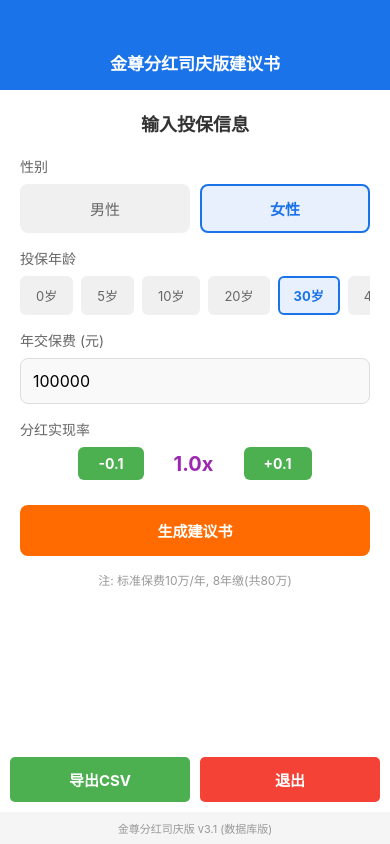
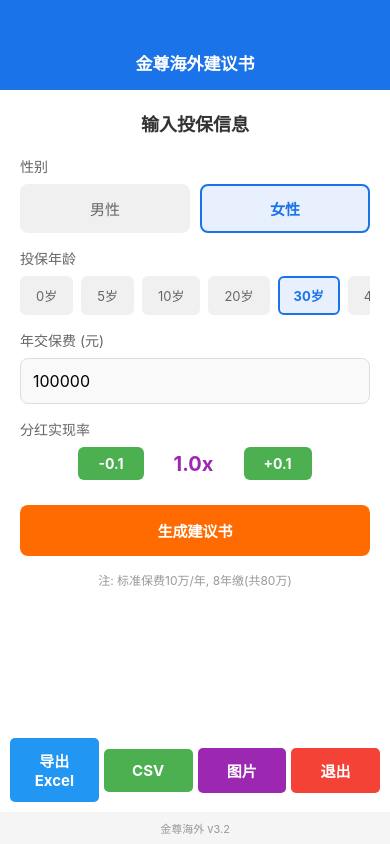
Before and after one commit to yxyjhkl/insurance-pdf-tool, a React Native app: screen / in a window 390 px wide. Built offline with nearby package versions, Linux system fonts and the light colour scheme.

Commit message:
新增导出Excel和图片功能，应用改名金尊海外

```diff
--- a/App.tsx
+++ b/App.tsx
@@ -1,9 +1,128 @@
-import React, { useState } from 'react';
+import React, { useState, useRef } from 'react';
 import { StyleSheet, Text, View, ScrollView, TouchableOpacity, Alert, ActivityIndicator, Share, BackHandler, TextInput, Dimensions, Modal } from 'react-native';
 import * as FileSystem from 'expo-file-system';
 import { StatusBar } from 'expo-status-bar';
 
 const INSURANCE_DB = require('./insurance_db.js');
+
+// Excel export helper
+const createExcelBuffer = (data: DataRow[], gender: string, age: number, premium: number, dividendRate: string): string => {
+  const header = ['保单年度', '年龄', '期交保费', '累计保费', '身故总利益', '主险现价', '现价增长率', '当年分红现价', '累计分红现价', '演示生存总利益', '演示增长率', '预期生存总利益', '预期增长率', '预期单利'];
+
+  const rows = data.map(row => [
+    row.policy_year,
+    row.age,
+    row.premium,
+    row.total_premium,
+    row.death_benefit,
+    row.cash_value,
+    row.growth_rate !== null ? (row.growth_rate * 100).toFixed(2) + '%' : '--',
+    row.current_dividend_cash,
+    row.accum_dividend_cash,
+    row.demo_survival,
+    row.demo_rate !== null ? (row.demo_rate * 100).toFixed(2) + '%' : '--',
+    row.expected_survival,
+    row.expected_rate !== null ? (row.expected_rate * 100).toFixed(2) + '%' : '--',
+    row.expected_simple_rate !== null ? (row.expected_simple_rate * 100).toFixed(2) + '%' : '--',
+  ]);
+
+  let csv = header.join('\t') + '\n';
+  rows.forEach(row => {
+    csv += row.join('\t') + '\n';
+  });
+
+  // Add summary info
+  const infoRow = ['投保信息', gender === 'M' ? '男性' : '女性', age + '岁', premium + '元', '分红' + dividendRate + 'x'];
+  csv += '\n' + infoRow.join('\t');
+
+  return csv;
+};
+
+const exportToExcel = async (data: DataRow[], gender: string, age: number, premium: number, dividendRate: string) => {
+  if (data.length === 0) {
+    Alert.alert('提示', '请先计算数据');
+    return;
+  }
+
+  try {
+    const csvContent = createExcelBuffer(data, gender, age, parseFloat(premium), dividendRate);
+    const fileName = `金尊海外建议书_${new Date().getTime()}.xls`;
+    const filePath = FileSystem.documentDirectory + fileName;
+
+    await FileSystem.writeAsStringAsync(filePath, csvContent, {
+      encoding: FileSystem.EncodingType.UTF8,
+    });
+
+    Alert.alert('导出成功', `文件已保存: ${fileName}`, [
+      { text: '分享', onPress: () => Share.share({ message: filePath, url: filePath }) },
+      { text: '确定' }
+    ]);
+  } catch (error) {
+    Alert.alert('导出失败', '无法保存文件');
+  }
+};
+
+// Simple text to image (saves as HTML that can be viewed as image)
+const exportToImage = async (data: DataRow[], gender: string, age: number, premium: number, dividendRate: string) => {
+  if (data.length === 0) {
+    Alert.alert('提示', '请先计算数据');
+    return;
+  }
+
+  try {
+    let html = `<!DOCTYPE html><html><head><meta charset="utf-8"><style>
+      body { font-family: Arial; padding: 10px; }
+      h2 { text-align: center; color: #1a73e8; }
+      .info { text-align: center; margin-bottom: 10px; color: #666; }
+      table { border-collapse: collapse; width: 100%; font-size: 10px; }
+      th { background: #1a73e8; color: white; padding: 6px; text-align: center; }
+      td { border: 1px solid #ddd; padding: 4px; text-align: right; }
+      tr:nth-child(even) { background: #f5f5f5; }
+      .highlight { color: #1a73e8; font-weight: bold; }
+    </style></head><body>`;
+
+    html += `<h2>金尊海外建议书</h2>`;
+    html += `<p class="info">${gender === 'M' ? '男性' : '女性'} ${age}岁 | 年交保费 ${parseInt(premium).toLocaleString()}元 | 分红实现率 ${dividendRate}x</p>`;
+    html += `<table><tr><th>保单<br>年度</th><th>年龄</th><th>期交<br>保费</th><th>累计<br>保费</th><th>身故<br>总利益</th><th>主险<br>现价</th><th>现价<br>增长率</th><th>当年<br>分红现价</th><th>累计<br>分红现价</th><th>演示<br>生存</th><th>演示<br>增长率</th><th>预期<br>生存</th><th>预期<br>增长率</th><th>预期<br>单利</th></tr>`;
+
+    data.forEach(row => {
+      const formatNum = (n: number) => Math.round(n).toLocaleString();
+      const formatRate = (r: number | null) => r === null ? '--' : (r * 100).toFixed(2) + '%';
+      html += `<tr>
+        <td>${row.policy_year}</td>
+        <td>${row.age}</td>
+        <td>${formatNum(row.premium)}</td>
+        <td>${formatNum(row.total_premium)}</td>
+        <td>${formatNum(row.death_benefit)}</td>
+        <td>${formatNum(row.cash_value)}</td>
+        <td>${formatRate(row.growth_rate)}</td>
+        <td>${formatNum(row.current_dividend_cash)}</td>
+        <td>${formatNum(row.accum_dividend_cash)}</td>
+        <td>${formatNum(row.demo_survival)}</td>
+        <td class="highlight">${formatRate(row.demo_rate)}</td>
+        <td>${formatNum(row.expected_survival)}</td>
+        <td>${formatRate(row.expected_rate)}</td>
+        <td>${formatRate(row.expected_simple_rate)}</td>
+      </tr>`;
+    });
+
+    html += `</table></body></html>`;
+
+    const fileName = `金尊海外建议书_${new Date().getTime()}.html`;
+    const filePath = FileSystem.documentDirectory + fileName;
+
+    await FileSystem.writeAsStringAsync(filePath, html, {
+      encoding: FileSystem.EncodingType.UTF8,
+    });
+
+    Alert.alert('导出成功', `文件已保存: ${fileName}\n可在浏览器中打开查看`, [
+      { text: '分享', onPress: () => Share.share({ message: filePath, url: filePath }) },
+      { text: '确定' }
+    ]);
+  } catch (error) {
+    Alert.alert('导出失败', '无法保存文件');
+  }
+};
 
 interface DataRow {
   policy_year: number;
@@ -210,7 +329,7 @@ export default function App() {
     <View style={styles.container}>
       <StatusBar style="light" />
       <View style={styles.header}>
-        <Text style={styles.title}>金尊分红司庆版建议书</Text>
+        <Text style={styles.title}>金尊海外建议书</Text>
         {showTable && (
           <Text style={styles.subtitle}>
             {gender === 'M' ? '男性' : '女性'} {age}岁 · {parseInt(premium).toLocaleString()}元 · 分红{dividendRate}x
@@ -373,8 +492,14 @@ export default function App() {
       )}
 
       <View style={styles.bottomRow}>
+        <TouchableOpacity style={styles.btnBlue} onPress={() => exportToExcel(data, gender, age, premium, dividendRate)}>
+          <Text style={styles.btnText}>导出Excel</Text>
+        </TouchableOpacity>
         <TouchableOpacity style={styles.btnGreen} onPress={exportToCSV}>
-          <Text style={styles.btnText}>导出CSV</Text>
+          <Text style={styles.btnText}>CSV</Text>
+        </TouchableOpacity>
+        <TouchableOpacity style={styles.btnPurple} onPress={() => exportToImage(data, gender, age, premium, dividendRate)}>
+          <Text style={styles.btnText}>图片</Text>
         </TouchableOpacity>
         <TouchableOpacity style={styles.btnRed} onPress={handleExit}>
           <Text style={styles.btnText}>退出</Text>
@@ -382,7 +507,7 @@ export default function App() {
       </View>
 
       <View style={styles.footer}>
-        <Text style={styles.footerText}>金尊分红司庆版 v3.1 (数据库版)</Text>
+        <Text style={styles.footerText}>金尊海外 v3.2</Text>
       </View>
     </View>
   );
@@ -561,15 +686,31 @@ const styles = StyleSheet.create({
   btnGreen: {
     backgroundColor: '#4CAF50',
     paddingVertical: 12,
-    paddingHorizontal: 20,
+    paddingHorizontal: 10,
     borderRadius: 5,
     flex: 1,
-    marginRight: 10,
+    marginRight: 5,
+  },
+  btnBlue: {
+    backgroundColor: '#2196F3',
+    paddingVertical: 12,
+    paddingHorizontal: 10,
+    borderRadius: 5,
+    flex: 1,
+    marginRight: 5,
+  },
+  btnPurple: {
+    backgroundColor: '#9C27B0',
+    paddingVertical: 12,
+    paddingHorizontal: 10,
+    borderRadius: 5,
+    flex: 1,
+    marginRight: 5,
   },
   btnRed: {
     backgroundColor: '#F44336',
     paddingVertical: 12,
-    paddingHorizontal: 20,
+    paddingHorizontal: 10,
     borderRadius: 5,
     flex: 1,
   },
--- a/app.json
+++ b/app.json
@@ -1,7 +1,7 @@
 {
   "expo": {
-    "name": "金尊分红建议书",
-    "slug": "jinzun-insurance",
+    "name": "金尊海外",
+    "slug": "jinzun-overseas",
     "version": "1.0.0",
     "orientation": "portrait",
     "icon": "./assets/icon.png",
@@ -14,10 +14,10 @@
     },
     "ios": {
       "supportsTablet": true,
-      "bundleIdentifier": "com.jinzun.insurance"
+      "bundleIdentifier": "com.jinzun.overseas"
     },
     "android": {
-      "package": "com.jinzun.insurance",
+      "package": "com.jinzun.overseas",
       "adaptiveIcon": {
         "foregroundImage": "./assets/adaptive-icon.png",
         "backgroundColor": "#1a73e8"
```
Also changed, not shown: package.json (+5 -2 lines).
